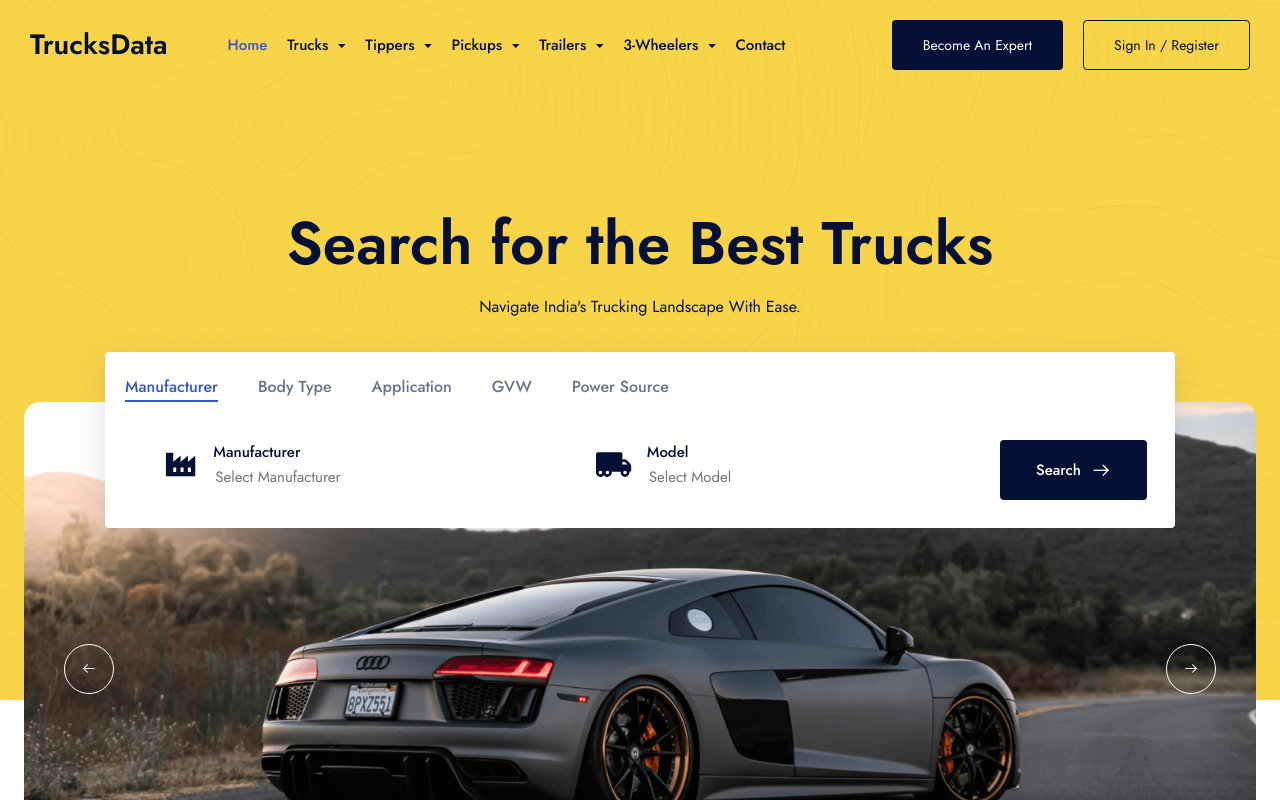
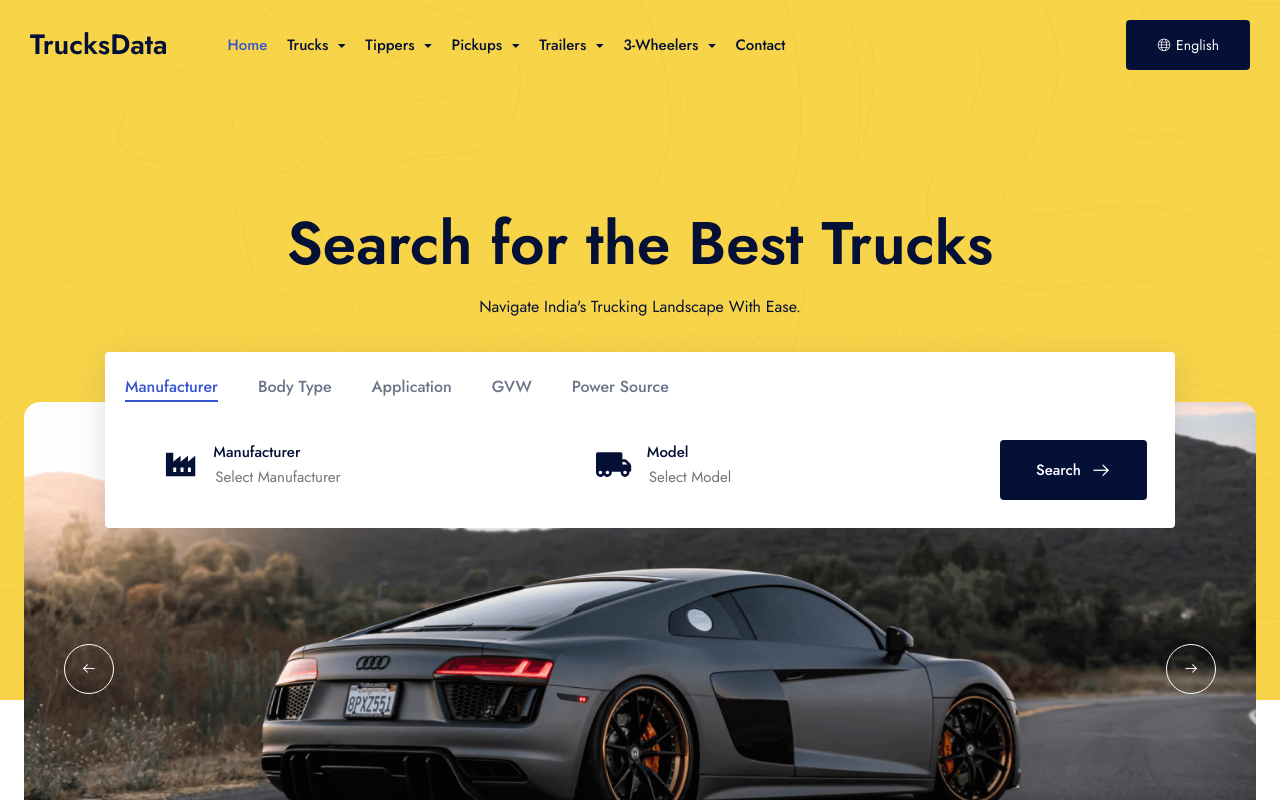
Before and after one commit to akanandhu/trucksdata-client, a Next.js app: page / in a window 1280 px wide. Shown: the top 800 px of the page. Built offline with nearby package versions, Linux system fonts and the light colour scheme.

Commit message:
feat: add compare cart icon

```diff
--- a/components/header/header-8/index.jsx
+++ b/components/header/header-8/index.jsx
@@ -1,5 +1,6 @@
 import Link from "next/link";
 import { useEffect, useState } from "react";
+import { MdOutlineCompare } from "react-icons/md";
 import MainMenu from "../MainMenu";
 import SearchBoxContent from "../../hero/hero-8/SearchBoxContent";
 import MobileMenu from "../MobileMenu";
@@ -47,7 +48,7 @@ const Header1 = () => {
 
             <div className="col-auto">
               <div className="d-flex items-center">
-                <div className="mr-15 xxl:d-none">
+                <div className="mr-15 xxl:d-none d-flex">
                   <button
                     className="text-26 text-dark-1"
                     data-bs-toggle="offcanvas"
@@ -77,20 +78,20 @@ const Header1 = () => {
                   <SearchBoxContent />
                 </div>
 
+                <div className="mr-15 xxl:d-none">
+                  {/* <Link href={"/"}> */}
+                  <button className="text-26 text-dark-1 d-flex">
+                    <MdOutlineCompare />
+                  </button>
+                  {/* </Link> */}
+                </div>
+
                 {/* Start btn-group */}
                 <div className="d-flex items-center ml-20 is-menu-opened-hide md:d-none">
-                  <Link
-                    href="/others-pages/login"
-                    className="button px-30 fw-400 text-14 -blue-1 bg-dark-1 h-50 text-white"
-                  >
-                    Become An Expert
-                  </Link>
-                  <Link
-                    href="/others-pages/signup"
-                    className="button px-30 fw-400 text-14 border-dark-1 -blue-1 h-50 text-dark-1 ml-20"
-                  >
-                    Sign In / Register
-                  </Link>
+                  <div className="button px-30 fw-400 text-14 -blue-1 bg-dark-1 h-50 text-white">
+                    <i className="icon-globe mr-5" />
+                    English
+                  </div>
                 </div>
                 {/* End btn-group */}
 
@@ -99,8 +100,10 @@ const Header1 = () => {
                   <div>
                     <Link
                       href="/others-pages/login"
-                      className="d-flex items-center icon-user text-inherit text-22"
-                    />
+                      className="d-flex items-center text-inherit text-22"
+                    >
+                      <MdOutlineCompare />
+                    </Link>
                   </div>
                   <div>
                     <button
--- a/components/hero/hero-8/FilterTabs.jsx
+++ b/components/hero/hero-8/FilterTabs.jsx
@@ -29,10 +29,13 @@ function FilterTabs() {
 
         <div className="tabs__content js-tabs-content">
           {dropdown.map((item) => (
-            <TabPanel>
+            <TabPanel key={item?.id}>
               <div className="d-flex p-2 bd-highlight justify-content-between">
                 {item.dropdownItem.map((dropdownDetails) => (
-                  <DropInput dropdownDetails={dropdownDetails} />
+                  <DropInput
+                    key={dropdownDetails?.id}
+                    dropdownDetails={dropdownDetails}
+                  />
                 ))}
                 <SearchButton />
               </div>
```
